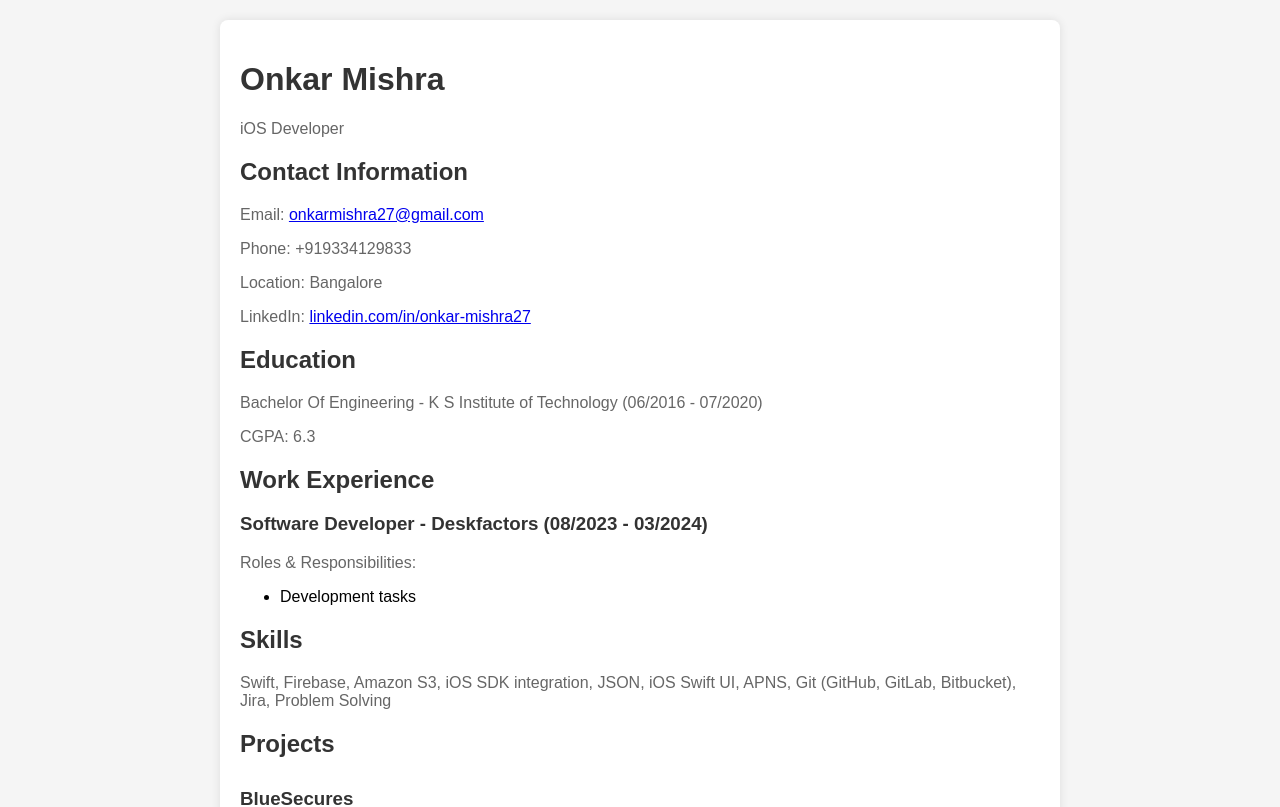
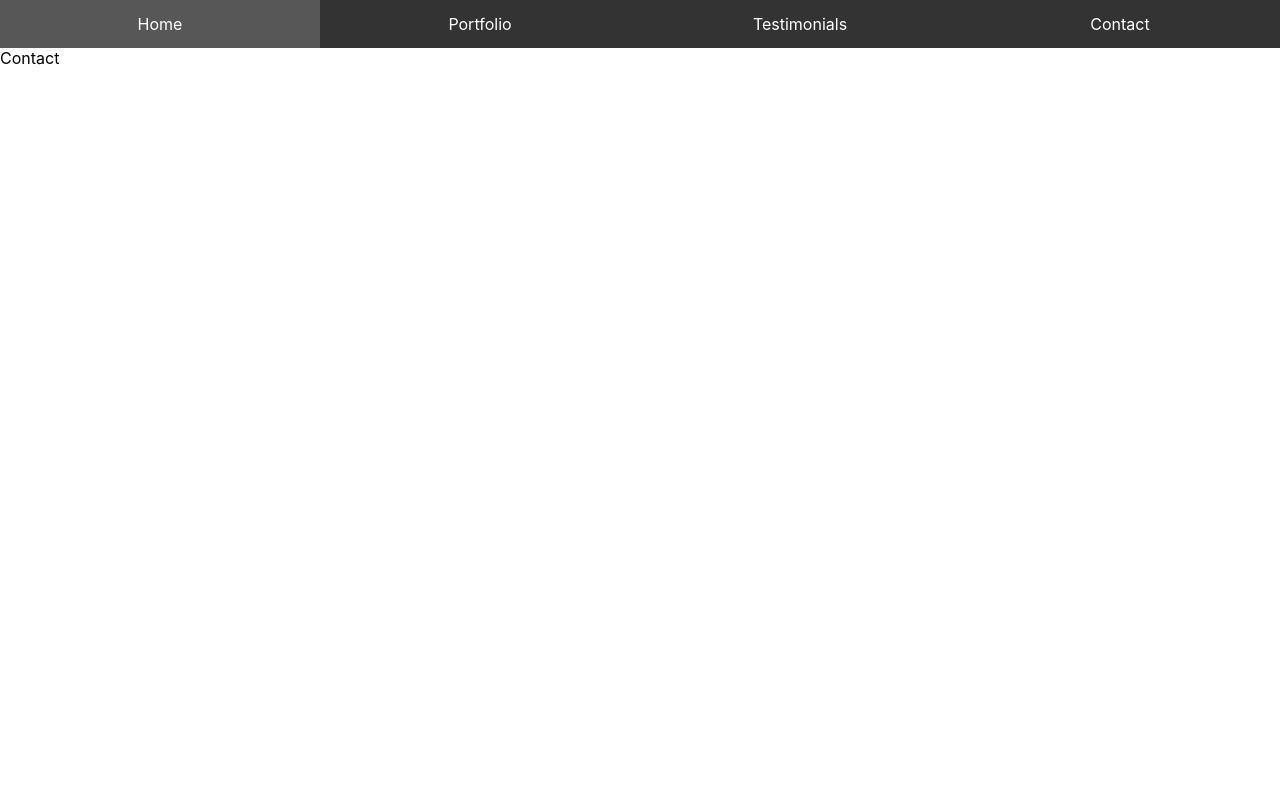
Before and after one commit to onkar-mishra/MyPeronalWebsite, a React (Create React App) app: page /contact in a window 1280 px wide. Shown: the top 807 px of the page. Built offline with nearby package versions, Linux system fonts and the light colour scheme.

Commit message:
added navbar

```diff
--- a/package.json
+++ b/package.json
@@ -8,6 +8,7 @@
     "@testing-library/user-event": "^13.5.0",
     "react": "^18.3.1",
     "react-dom": "^18.3.1",
+    "react-router-dom": "^6.23.1",
     "react-scripts": "5.0.1",
     "web-vitals": "^2.1.4"
   },
--- a/src/App.js
+++ b/src/App.js
@@ -1,51 +1,24 @@
 import React from 'react';
-import './App.css';
+import { BrowserRouter as Router, Route, Routes } from 'react-router-dom';
+import Navbar from './components/Navbar';
+import Home from './components/Home';
+import Portfolio from './components/Portfolio';
+import Testimonials from './components/Testimonials';
+import Contact from './components/Contact';
 
 function App() {
   return (
-    <div className="container">
-      <header>
-        <h1>Onkar Mishra</h1>
-        <p>iOS Developer</p>
-      </header>
-      <section className="contact-info">
-        <h2>Contact Information</h2>
-        <p>Email: <a href="mailto:onkarmishra27@gmail.com">onkarmishra27@gmail.com</a></p>
-        <p>Phone: +919334129833</p>
-        <p>Location: Bangalore</p>
-        <p>LinkedIn: <a href="https://linkedin.com/in/onkar-mishra27">linkedin.com/in/onkar-mishra27</a></p>
-      </section>
-      <section className="education">
-        <h2>Education</h2>
-        <p>Bachelor Of Engineering - K S Institute of Technology (06/2016 - 07/2020)</p>
-        <p>CGPA: 6.3</p>
-      </section>
-      <section className="work-experience">
-        <h2>Work Experience</h2>
-        <article>
-          <h3>Software Developer - Deskfactors (08/2023 - 03/2024)</h3>
-          <p>Roles & Responsibilities:</p>
-          <ul>
-            <li>Development tasks</li>
-            {/* Add more responsibilities here */}
-          </ul>
-        </article>
-        {/* Add more work experience articles here */}
-      </section>
-      <section className="skills">
-        <h2>Skills</h2>
-        <p>Swift, Firebase, Amazon S3, iOS SDK integration, JSON, iOS Swift UI, APNS, Git (GitHub, GitLab, Bitbucket), Jira, Problem Solving</p>
-      </section>
-      <section className="projects">
-        <h2>Projects</h2>
-        <article className="project">
-          <h3>BlueSecures</h3>
-          <p>Secure messaging app for businesses.</p>
-          <p>Tools: Swift, XMPP Protocol, Core Data, Push Notification</p>
-          <p><a href="https://bluesecures.com/">Website</a> | <a href="https://apps.apple.com/in/app/bluesecures/id1545560889">App Link</a></p>
-        </article>
-      </section>
-    </div>
+    <Router>
+      <div className="App">
+        <Navbar />
+        <Routes>
+          <Route path="/" element={<Home />} />
+          <Route path="/portfolio" element={<Portfolio />} />
+          <Route path="/testimonials" element={<Testimonials />} />
+          <Route path="/contact" element={<Contact />} />
+        </Routes>
+      </div>
+    </Router>
   );
 }
 
--- /dev/null
+++ b/src/components/Contact.js
@@ -0,0 +1,11 @@
+import React from 'react'
+
+const Contact = () => {
+  return (
+    <div>
+      Contact
+    </div>
+  )
+}
+
+export default Contact
--- /dev/null
+++ b/src/components/Home.js
@@ -0,0 +1,11 @@
+import React from 'react'
+
+const Home = () => {
+  return (
+    <div>
+      Home
+    </div>
+  )
+}
+
+export default Home
--- /dev/null
+++ b/src/components/Navbar.css
@@ -0,0 +1,27 @@
+.navbar {
+    background-color: #333;
+    overflow: hidden;
+  }
+
+  .navbar ul {
+    list-style-type: none;
+    margin: 0;
+    padding: 0;
+    display: flex;
+  }
+
+  .navbar ul li {
+    flex: 1;
+  }
+
+  .navbar ul li a {
+    display: block;
+    color: white;
+    text-align: center;
+    padding: 14px 16px;
+    text-decoration: none;
+  }
+
+  .navbar ul li a:hover {
+    background-color: #575757;
+  }
--- /dev/null
+++ b/src/components/Navbar.js
@@ -0,0 +1,18 @@
+import React from 'react';
+import { Link } from 'react-router-dom';
+import './Navbar.css';
+
+const Navbar = () => {
+  return (
+    <nav className="navbar">
+      <ul>
+        <li><Link to="/">Home</Link></li>
+        <li><Link to="/portfolio">Portfolio</Link></li>
+        <li><Link to="/testimonials">Testimonials</Link></li>
+        <li><Link to="/contact">Contact</Link></li>
+      </ul>
+    </nav>
+  );
+};
+
+export default Navbar;
--- /dev/null
+++ b/src/components/Portfolio.js
@@ -0,0 +1,11 @@
+import React from 'react'
+
+const Portfolio = () => {
+  return (
+    <div>
+      Portfolio
+    </div>
+  )
+}
+
+export default Portfolio
--- /dev/null
+++ b/src/components/Testimonials.js
@@ -0,0 +1,11 @@
+import React from 'react'
+
+const Testimonials = () => {
+  return (
+    <div>
+      Testimonials
+    </div>
+  )
+}
+
+export default Testimonials
```
Also changed, not shown: 1 other file (tests, documents, lock files or other folders).
